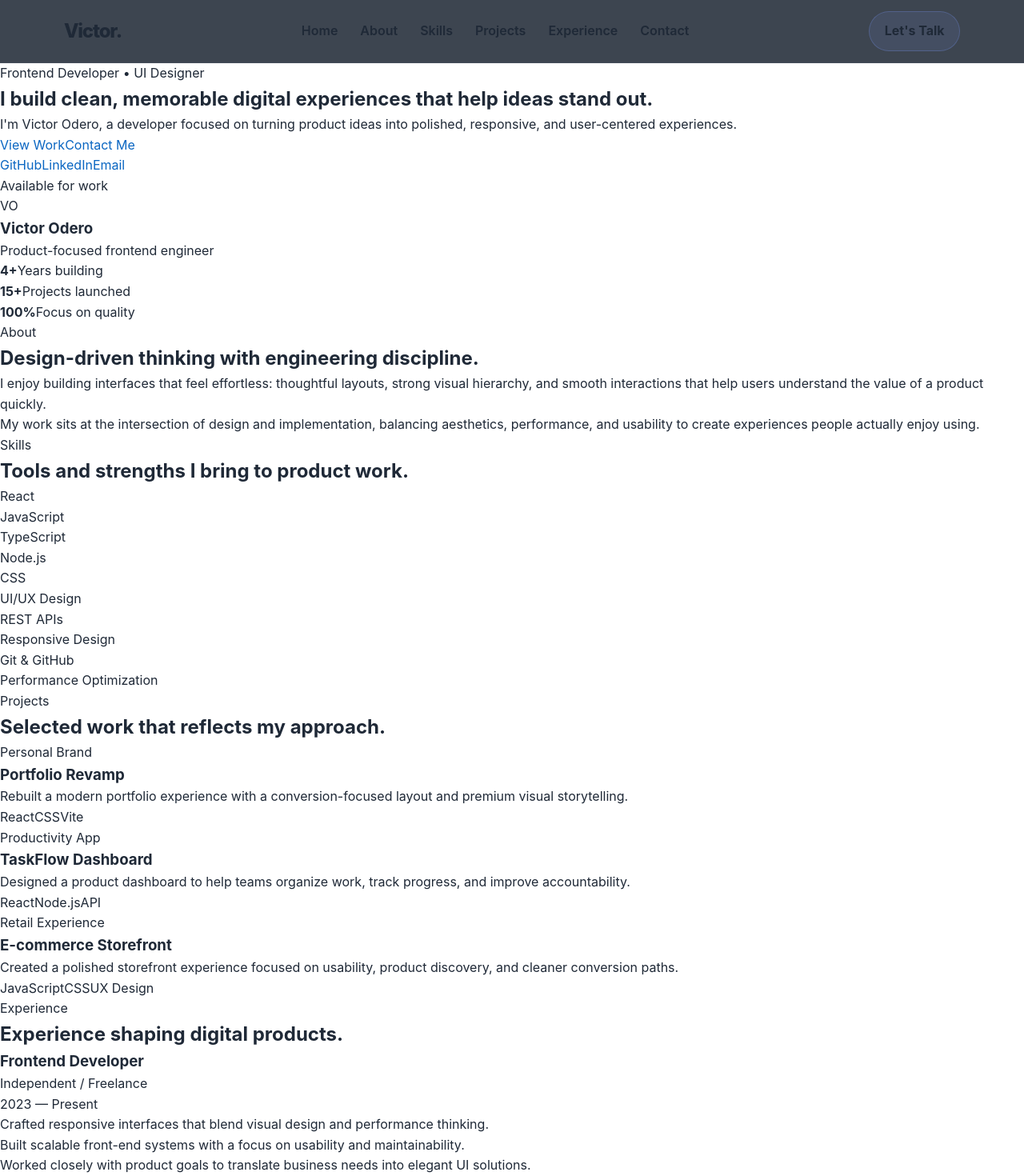
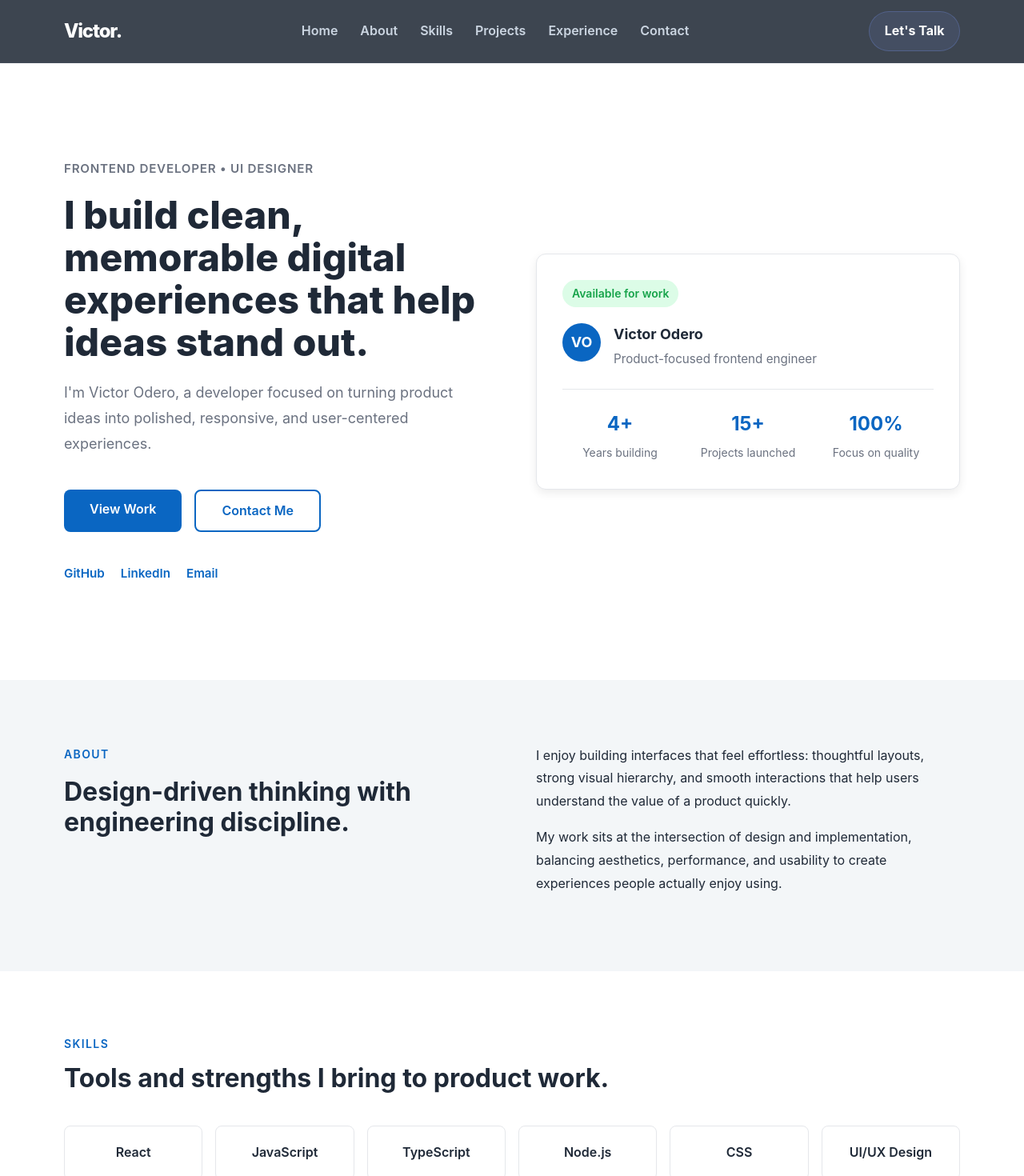
Before and after one commit to otienovictor717-svg/odero-victor-portfolio, a React app: page / in a window 1280 px wide. Shown: the top 1470 px of the page at 80% size. Built offline with nearby package versions, Linux system fonts and the light colour scheme; the HTML template or start-up script is replaced by a standard one.

Commit message:
Add comprehensive README, fix CSS variables, improve styling, and add Vite config and .gitignore

```diff
--- a/src/App.jsx
+++ b/src/App.jsx
@@ -1,3 +1,4 @@
+import React, { useState } from 'react';
 import './components/Header.css';
 
 import Header from './components/Header';
@@ -18,17 +19,31 @@ import {
 } from './data/portfolio';
 
 function App() {
+  const [activeSection, setActiveSection] = useState('home');
+
   return (
     <div className="app-shell">
-      <Header navLinks={NAV_LINKS} />
+      <Header navLinks={NAV_LINKS} activeSection={activeSection} />
 
       <main>
+        <div id="home" onMouseEnter={() => setActiveSection('home')}>
           <Hero stats={STATS} socials={SOCIALS} />
+        </div>
+        <div id="about" onMouseEnter={() => setActiveSection('about')}>
           <About />
+        </div>
+        <div id="skills" onMouseEnter={() => setActiveSection('skills')}>
           <Skills skills={SKILLS} />
+        </div>
+        <div id="projects" onMouseEnter={() => setActiveSection('projects')}>
           <Projects projects={PROJECTS} />
+        </div>
+        <div id="experience" onMouseEnter={() => setActiveSection('experience')}>
           <Experience experience={EXPERIENCE} />
+        </div>
+        <div id="contact" onMouseEnter={() => setActiveSection('contact')}>
           <Contact />
+        </div>
       </main>
     </div>
   );
--- a/src/components/Header.css
+++ b/src/components/Header.css
@@ -3,8 +3,8 @@
   top: 0;
   z-index: 100;
   backdrop-filter: blur(16px);
-  background: rgba(7, 17, 31, 0.78);
-  border-bottom: 1px solid rgba(148, 163, 184, 0.12);
+  background: var(--header-bg);
+  border-bottom: 1px solid var(--header-border);
 }
 
 .header-container {
@@ -51,14 +51,50 @@
   border: 1px solid rgba(124, 156, 255, 0.25);
   color: var(--text-strong);
   font-weight: 700;
+  transition: all 0.3s ease;
+  cursor: pointer;
+  text-decoration: none;
 }
 
 .header-cta:hover {
   background: rgba(124, 156, 255, 0.18);
+  transform: translateY(-2px);
+}
+
+@media (max-width: 768px) {
+  .nav {
+    gap: 16px;
+  }
+
+  .nav a {
+    font-size: 0.9rem;
+  }
+
+  .logo a {
+    font-size: 1.25rem;
+  }
 }
 
 @media (max-width: 640px) {
   .header-container {
     height: 70px;
+    gap: 12px;
+  }
+
+  .nav {
+    gap: 12px;
+  }
+
+  .nav a {
+    font-size: 0.8rem;
+  }
+
+  .logo a {
+    font-size: 1.1rem;
+  }
+
+  .header-cta {
+    padding: 0.6rem 0.8rem;
+    font-size: 0.85rem;
   }
 }
--- a/src/index.css
+++ b/src/index.css
@@ -9,7 +9,11 @@
   --secondary-color: #f3f6f8;
   --text-dark: #1f2937;
   --text-light: #6b7280;
+  --text-strong: #ffffff;
+  --text-soft: #cbd5e1;
   --border-color: #e5e7eb;
+  --header-bg: rgba(7, 17, 31, 0.78);
+  --header-border: rgba(148, 163, 184, 0.12);
 }
 
 html {
@@ -65,3 +69,495 @@ button.secondary:hover {
   background-color: var(--primary-color);
   color: white;
 }
+
+/* Layout Utilities */
+.app-shell {
+  min-height: 100vh;
+  display: flex;
+  flex-direction: column;
+}
+
+.container {
+  width: min(1120px, calc(100% - 32px));
+  margin: 0 auto;
+}
+
+/* Section Styles */
+.section {
+  padding: 80px 0;
+}
+
+.alt-section {
+  padding: 80px 0;
+  background-color: var(--secondary-color);
+}
+
+.section-tag {
+  font-size: 0.875rem;
+  font-weight: 600;
+  color: var(--primary-color);
+  text-transform: uppercase;
+  letter-spacing: 0.1em;
+  margin-bottom: 12px;
+}
+
+.section h2 {
+  font-size: 2rem;
+  font-weight: 700;
+  line-height: 1.2;
+  margin-bottom: 40px;
+}
+
+/* Hero Section */
+.hero {
+  padding: 120px 0;
+}
+
+.hero-grid {
+  display: grid;
+  grid-template-columns: 1fr 1fr;
+  gap: 60px;
+  align-items: center;
+}
+
+.hero-copy h1 {
+  font-size: 3rem;
+  font-weight: 800;
+  line-height: 1.1;
+  margin: 20px 0;
+  color: var(--text-dark);
+}
+
+.eyebrow {
+  font-size: 0.95rem;
+  font-weight: 600;
+  color: var(--text-light);
+  text-transform: uppercase;
+  letter-spacing: 0.05em;
+}
+
+.lead {
+  font-size: 1.125rem;
+  color: var(--text-light);
+  margin: 20px 0 40px;
+  line-height: 1.8;
+}
+
+.cta-row {
+  display: flex;
+  gap: 16px;
+  margin: 40px 0;
+  flex-wrap: wrap;
+}
+
+.btn {
+  display: inline-block;
+  padding: 12px 32px;
+  border-radius: 8px;
+  font-weight: 600;
+  text-align: center;
+  transition: all 0.3s ease;
+  cursor: pointer;
+  border: none;
+  font-size: 1rem;
+}
+
+.btn-primary {
+  background-color: var(--primary-color);
+  color: white;
+}
+
+.btn-primary:hover {
+  background-color: #0854a1;
+  transform: translateY(-2px);
+  box-shadow: 0 8px 16px rgba(10, 102, 194, 0.2);
+}
+
+.btn-secondary {
+  background-color: transparent;
+  border: 2px solid var(--primary-color);
+  color: var(--primary-color);
+}
+
+.btn-secondary:hover {
+  background-color: var(--primary-color);
+  color: white;
+  transform: translateY(-2px);
+}
+
+.social-row {
+  display: flex;
+  gap: 20px;
+  margin-top: 30px;
+}
+
+.social-row a {
+  font-weight: 600;
+  font-size: 0.95rem;
+  transition: all 0.3s ease;
+}
+
+.social-row a:hover {
+  transform: translateY(-2px);
+}
+
+/* Hero Card */
+.hero-card {
+  background: white;
+  border: 1px solid var(--border-color);
+  border-radius: 12px;
+  padding: 32px;
+  box-shadow: 0 4px 12px rgba(0, 0, 0, 0.08);
+}
+
+.badge {
+  display: inline-block;
+  background-color: #dcfce7;
+  color: #16a34a;
+  padding: 6px 12px;
+  border-radius: 9999px;
+  font-size: 0.875rem;
+  font-weight: 600;
+  margin-bottom: 20px;
+}
+
+.profile-panel {
+  display: flex;
+  gap: 16px;
+  margin-bottom: 24px;
+  padding-bottom: 24px;
+  border-bottom: 1px solid var(--border-color);
+}
+
+.avatar {
+  width: 48px;
+  height: 48px;
+  border-radius: 50%;
+  background-color: var(--primary-color);
+  color: white;
+  display: flex;
+  align-items: center;
+  justify-content: center;
+  font-weight: 700;
+  font-size: 1.125rem;
+  flex-shrink: 0;
+}
+
+.profile-panel h3 {
+  font-size: 1.125rem;
+  font-weight: 700;
+  color: var(--text-dark);
+}
+
+.profile-panel p {
+  font-size: 0.95rem;
+  color: var(--text-light);
+  margin-top: 4px;
+}
+
+.mini-stats {
+  display: grid;
+  grid-template-columns: repeat(3, 1fr);
+  gap: 16px;
+}
+
+.mini-stat {
+  text-align: center;
+}
+
+.mini-stat strong {
+  display: block;
+  font-size: 1.5rem;
+  color: var(--primary-color);
+  margin-bottom: 4px;
+}
+
+.mini-stat span {
+  font-size: 0.875rem;
+  color: var(--text-light);
+}
+
+/* Two Column Layout */
+.two-column {
+  display: grid;
+  grid-template-columns: 1fr 1fr;
+  gap: 60px;
+  align-items: start;
+}
+
+.two-column h2 {
+  margin-bottom: 0;
+}
+
+.two-column p {
+  margin-bottom: 16px;
+  line-height: 1.8;
+}
+
+/* Skills Grid */
+.skill-grid {
+  display: grid;
+  grid-template-columns: repeat(auto-fit, minmax(160px, 1fr));
+  gap: 16px;
+  margin-top: 40px;
+}
+
+.skill-card {
+  background: white;
+  border: 1px solid var(--border-color);
+  border-radius: 8px;
+  padding: 20px;
+  text-align: center;
+  font-weight: 600;
+  color: var(--text-dark);
+  transition: all 0.3s ease;
+  cursor: default;
+}
+
+.skill-card:hover {
+  border-color: var(--primary-color);
+  box-shadow: 0 4px 12px rgba(10, 102, 194, 0.1);
+  transform: translateY(-4px);
+}
+
+/* Project Grid */
+.project-grid {
+  display: grid;
+  grid-template-columns: repeat(auto-fit, minmax(320px, 1fr));
+  gap: 24px;
+  margin-top: 40px;
+}
+
+.project-card {
+  background: white;
+  border: 1px solid var(--border-color);
+  border-radius: 8px;
+  padding: 32px;
+  transition: all 0.3s ease;
+}
+
+.project-card:hover {
+  border-color: var(--primary-color);
+  box-shadow: 0 8px 24px rgba(10, 102, 194, 0.12);
+  transform: translateY(-4px);
+}
+
+.project-type {
+  display: inline-block;
+  font-size: 0.8rem;
+  font-weight: 700;
+  text-transform: uppercase;
+  letter-spacing: 0.05em;
+  color: var(--primary-color);
+  margin-bottom: 12px;
+}
+
+.project-card h3 {
+  font-size: 1.5rem;
+  font-weight: 700;
+  margin: 12px 0;
+  color: var(--text-dark);
+}
+
+.project-card p {
+  color: var(--text-light);
+  margin-bottom: 20px;
+  line-height: 1.6;
+}
+
+.stack-row {
+  display: flex;
+  flex-wrap: wrap;
+  gap: 8px;
+}
+
+.stack-row span {
+  display: inline-block;
+  background-color: var(--secondary-color);
+  color: var(--text-dark);
+  padding: 6px 12px;
+  border-radius: 4px;
+  font-size: 0.875rem;
+  font-weight: 500;
+}
+
+/* Experience */
+.experience-list {
+  margin-top: 40px;
+}
+
+.experience-item {
+  padding: 32px 0;
+  border-bottom: 1px solid var(--border-color);
+}
+
+.experience-item:last-child {
+  border-bottom: none;
+}
+
+.experience-head {
+  display: flex;
+  justify-content: space-between;
+  align-items: flex-start;
+  margin-bottom: 16px;
+}
+
+.experience-head h3 {
+  font-size: 1.25rem;
+  font-weight: 700;
+  color: var(--text-dark);
+}
+
+.experience-head p {
+  color: var(--primary-color);
+  font-weight: 600;
+  margin-top: 4px;
+}
+
+.experience-head span {
+  color: var(--text-light);
+  font-weight: 500;
+  flex-shrink: 0;
+}
+
+.experience-item ul {
+  list-style: none;
+  margin-left: 0;
+}
+
+.experience-item li {
+  color: var(--text-light);
+  margin-bottom: 8px;
+  padding-left: 20px;
+  position: relative;
+}
+
+.experience-item li::before {
+  content: '•';
+  position: absolute;
+  left: 0;
+  color: var(--primary-color);
+  font-weight: 700;
+}
+
+/* Contact Section */
+.contact-section {
+  background: linear-gradient(135deg, var(--primary-color) 0%, #0854a1 100%);
+  color: white;
+  padding: 100px 0;
+}
+
+.contact-box {
+  text-align: center;
+  max-width: 600px;
+}
+
+.contact-box .section-tag {
+  color: rgba(255, 255, 255, 0.8);
+}
+
+.contact-box h2 {
+  color: white;
+  margin-bottom: 40px;
+}
+
+.contact-box .btn-primary {
+  background-color: white;
+  color: var(--primary-color);
+}
+
+.contact-box .btn-primary:hover {
+  background-color: rgba(255, 255, 255, 0.9);
+}
+
+/* Responsive Design */
+@media (max-width: 768px) {
+  .section {
+    padding: 60px 0;
+  }
+
+  .alt-section {
+    padding: 60px 0;
+  }
+
+  .hero {
+    padding: 80px 0;
+  }
+
+  .hero-grid {
+    grid-template-columns: 1fr;
+    gap: 40px;
+  }
+
+  .hero-copy h1 {
+    font-size: 2rem;
+  }
+
+  .section h2 {
+    font-size: 1.5rem;
+  }
+
+  .two-column {
+    grid-template-columns: 1fr;
+    gap: 30px;
+  }
+
+  .skill-grid {
+    grid-template-columns: repeat(auto-fit, minmax(120px, 1fr));
+  }
+
+  .project-grid {
+    grid-template-columns: 1fr;
+  }
+
+  .mini-stats {
+    grid-template-columns: repeat(3, 1fr);
+  }
+
+  .cta-row {
+    flex-direction: column;
+  }
+
+  .btn {
+    width: 100%;
+  }
+
+  .contact-section {
+    padding: 60px 0;
+  }
+}
+
+@media (max-width: 640px) {
+  .container {
+    width: calc(100% - 20px);
+  }
+
+  .hero-copy h1 {
+    font-size: 1.75rem;
+  }
+
+  .section h2 {
+    font-size: 1.25rem;
+  }
+
+  .lead {
+    font-size: 1rem;
+  }
+
+  .skill-grid {
+    grid-template-columns: repeat(2, 1fr);
+  }
+
+  .mini-stats {
+    grid-template-columns: 1fr;
+    gap: 20px;
+  }
+
+  .social-row {
+    flex-wrap: wrap;
+  }
+
+  .social-row a {
+    font-size: 0.875rem;
+  }
+}
--- /dev/null
+++ b/vite.config.js
@@ -0,0 +1,15 @@
+import { defineConfig } from 'vite'
+import react from '@vitejs/plugin-react'
+
+export default defineConfig({
+  plugins: [react()],
+  build: {
+    minify: 'terser',
+    sourcemap: false,
+    rollupOptions: {
+      output: {
+        manualChunks: undefined,
+      },
+    },
+  },
+})
```
Also changed, not shown: 2 other files (tests, documents, lock files or other folders). Lines whose indentation alone changed are shown as unchanged.
